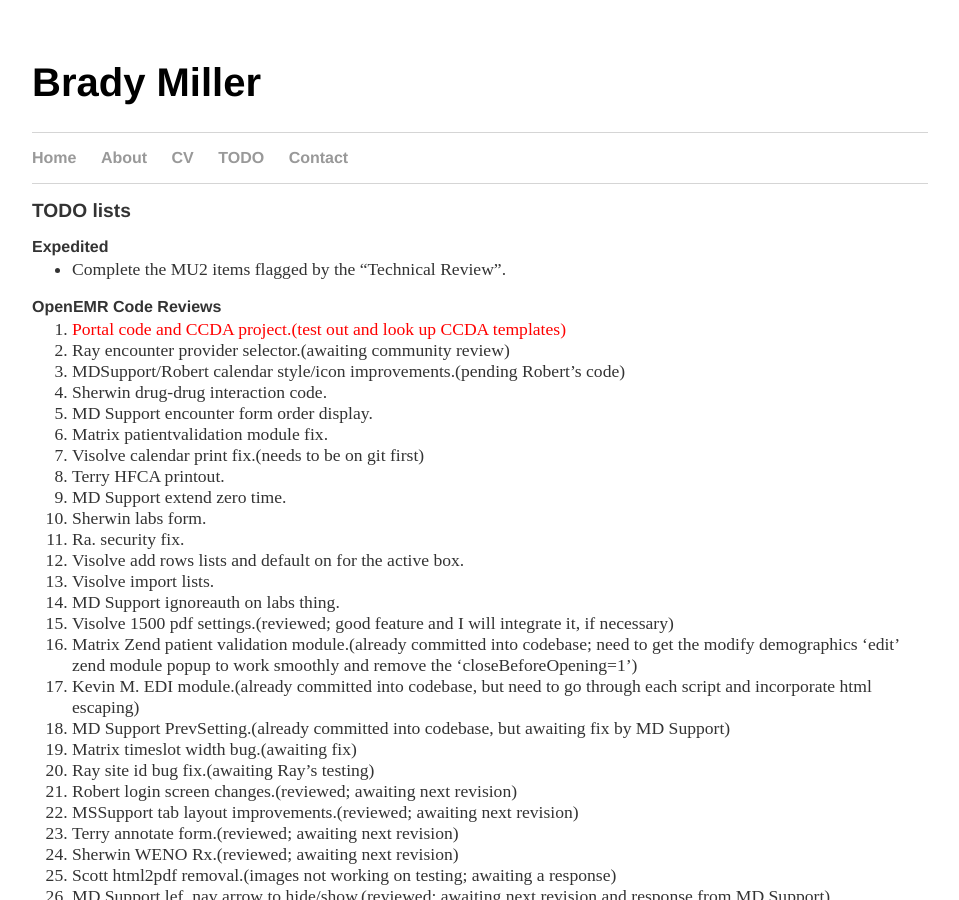
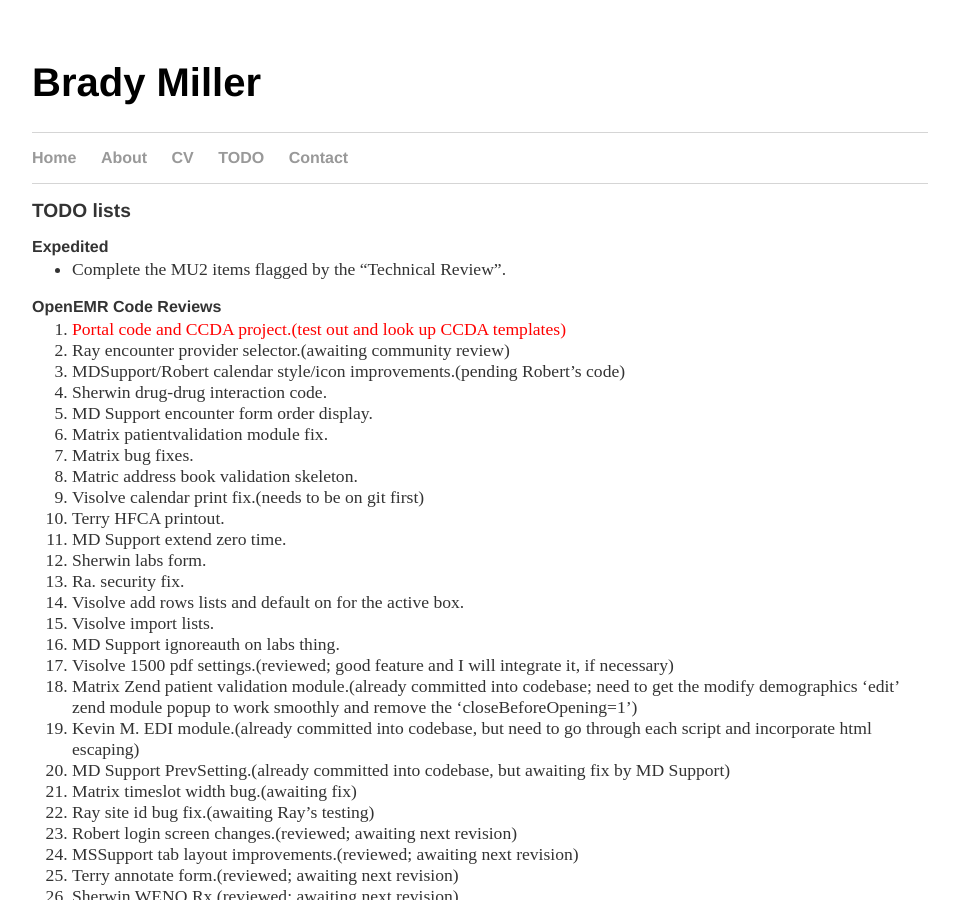
Before and after one commit to bradymiller/bradymiller.github.io, a Jekyll site: the page built from todo/index.md, in a window 1280 px wide and 900 px high. Shown: the whole window, without its empty margins (160-1119 px from the left). Built offline with Jekyll 4.4.1, drawn with Linux system fonts in a browser that asks for light colours.

Commit message:
Update todo list

```diff
--- a/todo/index.md
+++ b/todo/index.md
@@ -13,6 +13,8 @@
 1. Sherwin drug-drug interaction code.
 1. MD Support encounter form order display.
 1. Matrix patientvalidation module fix.
+1. Matrix bug fixes.
+1. Matric address book validation skeleton.
 1. Visolve calendar print fix.(needs to be on git first)
 1. Terry HFCA printout.
 1. MD Support extend zero time.
```
